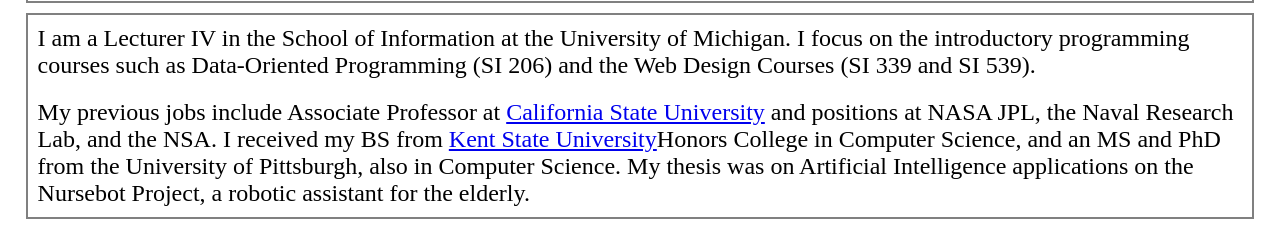
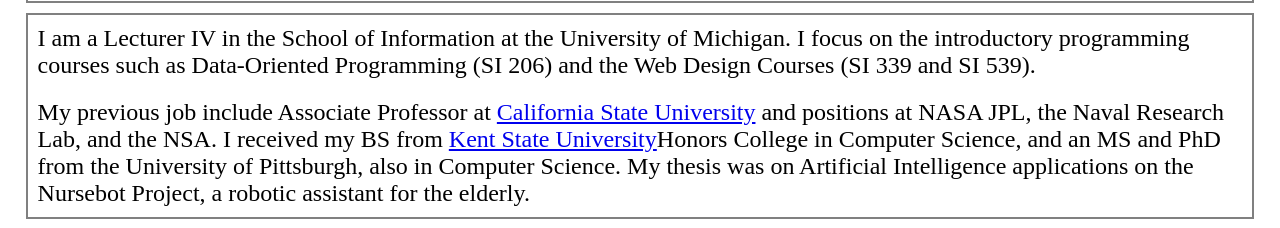
Before and after one commit to ehanafi/ehanafi.github.io, a plain HTML site: page index.html in a window 1280 px wide. Shown: the part 199-427 px from the top of the page. Drawn offline with Linux system fonts and the light colour scheme.

Commit message:
test change

```diff
--- a/index.html
+++ b/index.html
@@ -30,7 +30,7 @@
 
 		<p>I am a Lecturer IV in the School of Information at the University of Michigan. I focus on the introductory programming courses such as Data-Oriented Programming (SI 206) and the Web Design Courses (SI 339 and SI 539).</p>
 
-		<p>My previous jobs include Associate Professor at <a href = "http://www.csulb.edu">California State University</a> and positions at NASA JPL, the Naval Research Lab, and the NSA. I received my BS from <a href = "http://www.kent.edu">Kent State University</a>Honors College in Computer Science, and an MS and PhD from the University of Pittsburgh, also in Computer Science. My thesis was on Artificial Intelligence applications on the Nursebot Project, a robotic assistant for the elderly.</p>
+		<p>My previous job include Associate Professor at <a href = "http://www.csulb.edu">California State University</a> and positions at NASA JPL, the Naval Research Lab, and the NSA. I received my BS from <a href = "http://www.kent.edu">Kent State University</a>Honors College in Computer Science, and an MS and PhD from the University of Pittsburgh, also in Computer Science. My thesis was on Artificial Intelligence applications on the Nursebot Project, a robotic assistant for the elderly.</p>
 	</main>
 
 	<footer>
```
